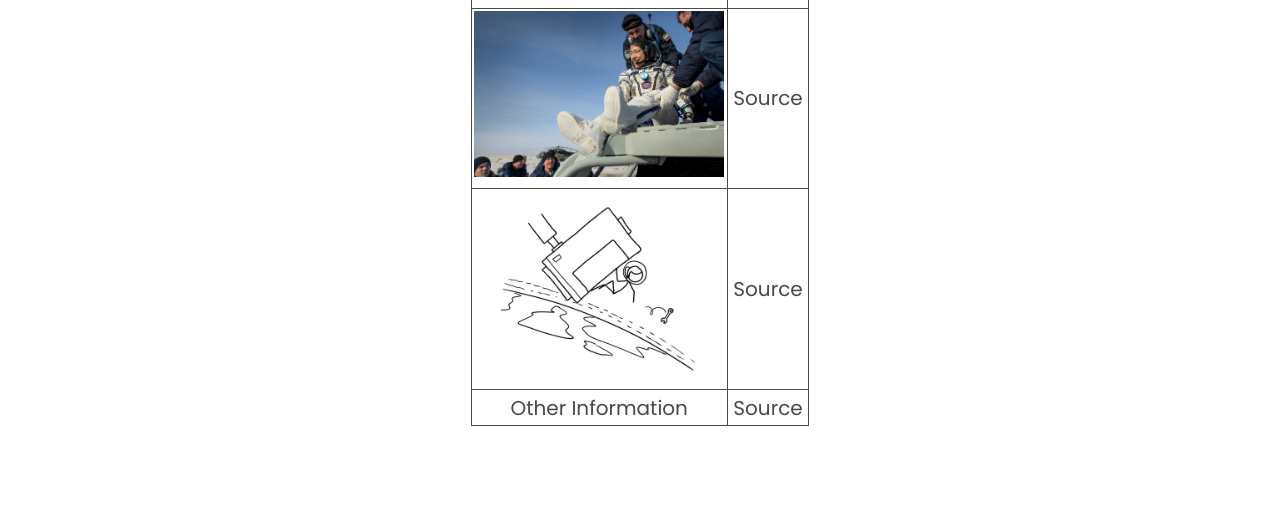
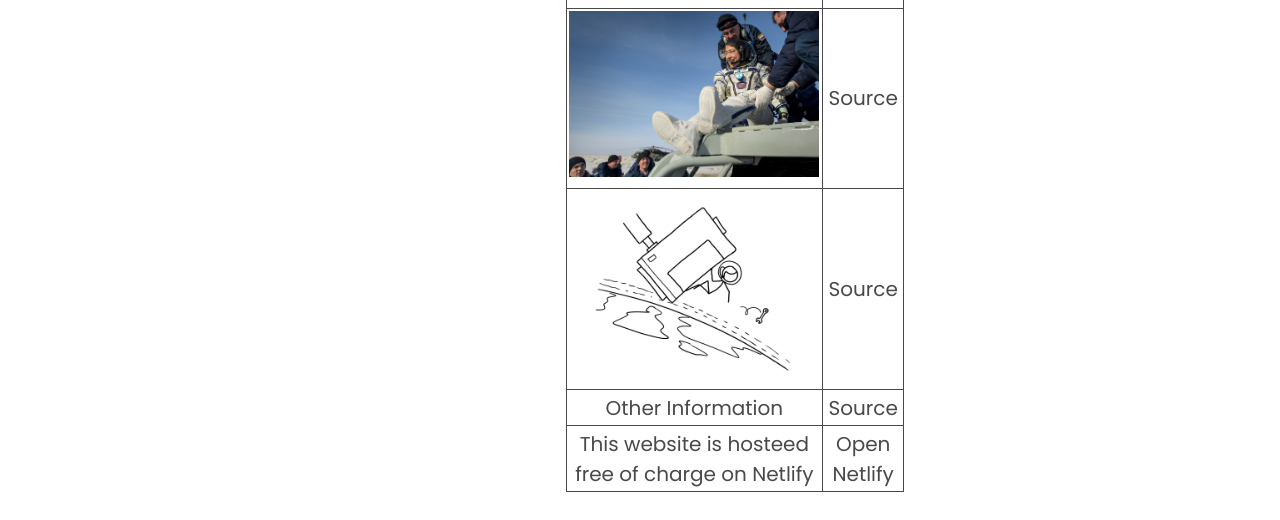
Before and after one commit to etashj/Beyond-Earth, a website: page public/about/sources/index.html in a window 1280 px wide. Shown: the part 1479-1999 px from the top of the page. Drawn offline with Linux system fonts and the light colour scheme.

Commit message:
Netlify source

```diff
--- a/public/about/sources/index.html
+++ b/public/about/sources/index.html
@@ -131,9 +131,12 @@
 		    <td>Other Information</td>
 				<td><a href="https://www.forbes.com/sites/charlottekiang/2019/11/02/the-2019-guide-to-space-travel/?sh=11658c697b9d">Source</a></td>
 		  </tr>
+			<tr>
+		    <td>This website is hosteed free of charge on <a href="https://www.netlify.com">Netlify</a></td>
+				<td><a href="https://www.netlify.com">Open Netlify</a></td>
+		</tr>
 
-
-
+https://www.netlify.com
 
 
 		</table>
```
